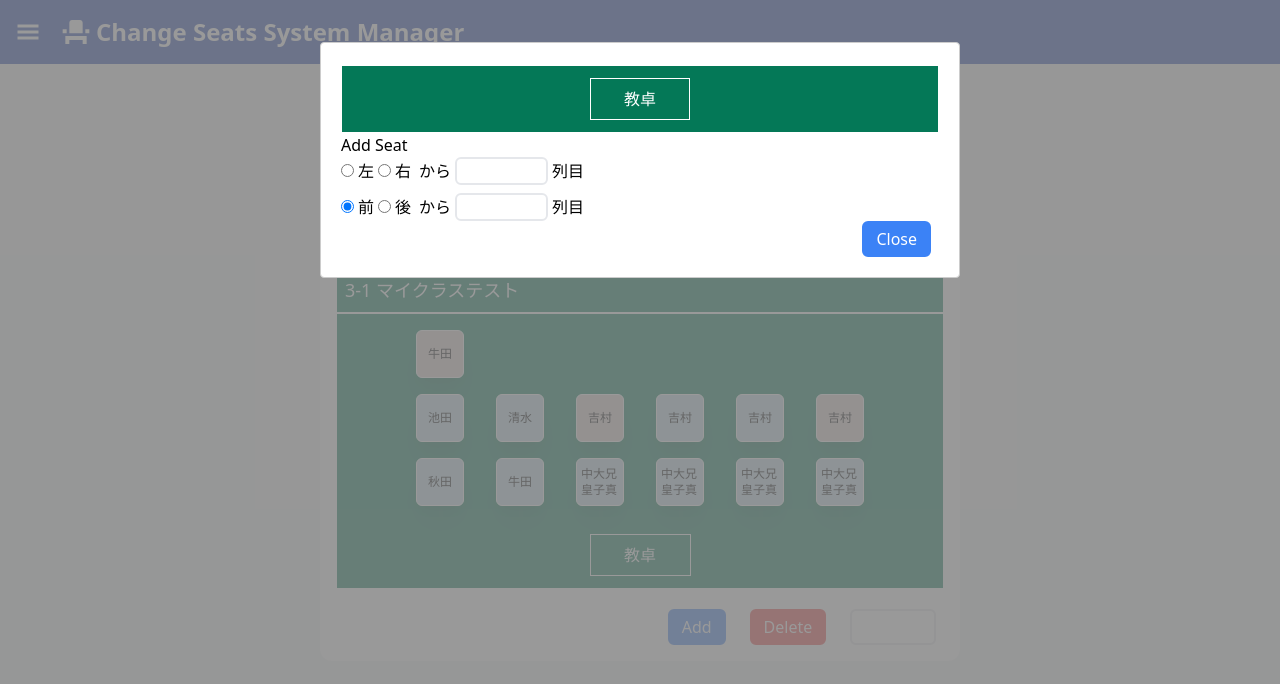
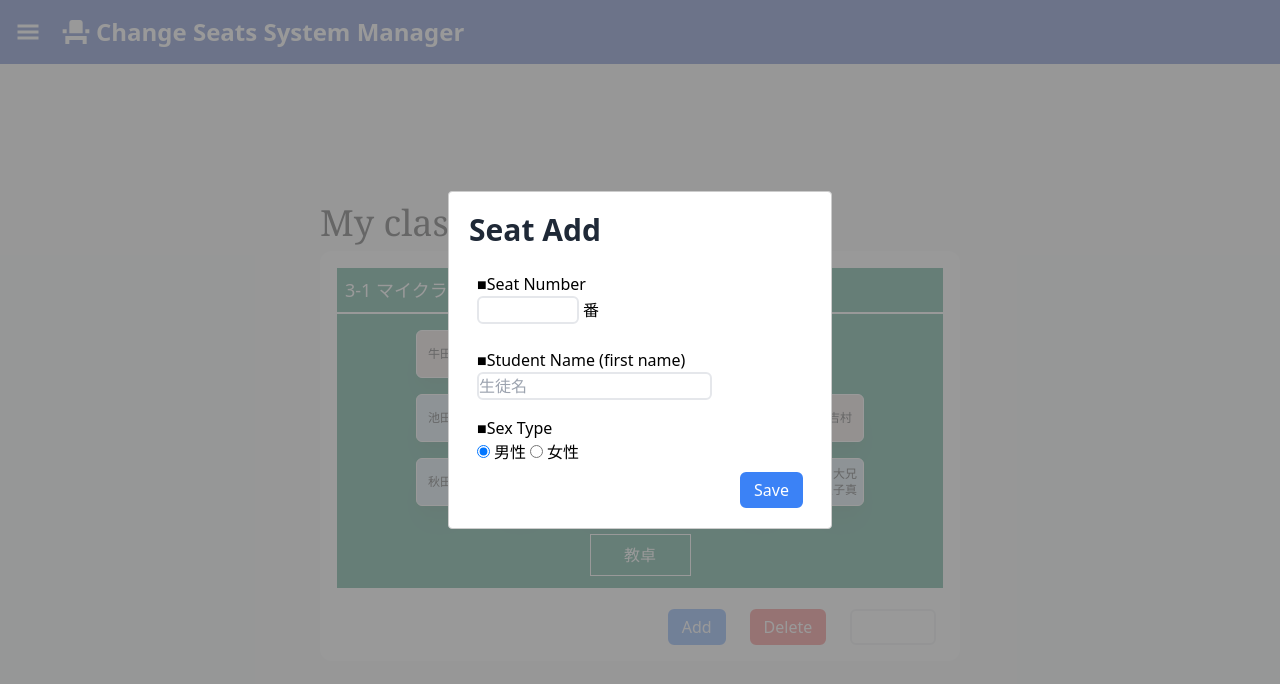
Before and after one commit to ry-shimizu/change-seats-system_front, a Next.js app: page /myclass/detail/1 in a window 1280 px wide. Both pictures are taken after a click on the button "Add". Shown: the top 684 px of the page. Built offline with nearby package versions, Linux system fonts and the light colour scheme.

Commit message:
モーダル内addを実装

```diff
--- a/next.config.js
+++ b/next.config.js
@@ -1,8 +1,4 @@
 /** @type {import('next').NextConfig} */
-const nextConfig = {
-  experimental: {
-    serverActions: true,
-  },
-};
+const nextConfig = {};
 
 module.exports = nextConfig;
--- a/src/app/components/ClassDetail/Seat.tsx
+++ b/src/app/components/ClassDetail/Seat.tsx
@@ -1,3 +1,7 @@
+"use client";
+
+import { useState } from "react";
+
 export default function Seat({
   seatInfos,
 }: {
@@ -7,19 +11,23 @@ export default function Seat({
     seatDetails: { seatNumber: number; stundetId: number; studentName: string; sexType: number }[];
   }[];
 }) {
+  const [hover, setHover] = useState("");
   return (
     <>
       {seatInfos.map((seatInfo, index) => {
         return (
           <div className="flex items-center m-2 flex-col-reverse">
             {seatInfo.seatDetails.map((seatDetail, index) => {
+              const seatComboNum = String(seatInfo.col) + String(seatDetail.seatNumber);
               return (
                 <div
                   className={`${
                     seatDetail.sexType === 1 ? "bg-blue-100/90" : "bg-red-100/90"
                   } aspect-square w-12 h-12 border border-white m-2 p-1 items-center justify-center flex flex-col text-xs shadow-xl rounded-md`}
+                  onMouseEnter={() => setHover(seatComboNum)}
+                  onMouseLeave={() => setHover("")}
                 >
-                  {seatDetail.studentName}
+                  {hover === seatComboNum ? seatComboNum : seatDetail.studentName}
                 </div>
               );
             })}
--- a/src/app/otherclass/detail/[class_id]/action-buttons.tsx
+++ b/src/app/otherclass/detail/[class_id]/action-buttons.tsx
@@ -1,6 +1,5 @@
 "use client";
 import Button from "@/app/components/Button";
-import BlackBoard from "@/app/components/ClassDetail/BlackBoard";
 import { SetStateAction, useState } from "react";
 import Modal from "react-modal";
 
@@ -17,20 +16,20 @@ export default function ActionButtons({ startPoint }: { startPoint: number }) {
     setIsOpen(false);
   };
 
-  const [startSeat, setStartSeat] = useState("right");
-  const handleStartSeatChange = (e: { target: { value: SetStateAction<string> } }) => {
-    setStartSeat(e.target.value);
+  const [sexType, setSexType] = useState(1);
+  const handleSexType = (e: { target: { value: SetStateAction<string> } }) => {
+    setSexType(Number(e.target.value));
   };
 
   const customStyles = {
     content: {
-      top: "20%",
+      top: "45%",
       left: "50%",
       right: "auto",
       bottom: "auto",
       marginRight: "-50%",
       transform: "translate(-50%, -50%)",
-      minWidth: "50%",
+      minWidth: "30%",
     },
     overlay: {
       backgroundColor: "rgba(128, 128, 128, 0.8)",
@@ -39,73 +38,61 @@ export default function ActionButtons({ startPoint }: { startPoint: number }) {
 
   return (
     <div className="mt-5 flex justify-end">
+      {/* add ----------------------------------------------------------------- */}
       <Button color="blue" message="Add" px={2} handleClick={() => handleOpenClick(setIsAddOpen)} />
+
       <Modal
         isOpen={isAddOpen}
         contentLabel="test"
         onRequestClose={() => handleCloseClick(setIsAddOpen)}
         style={customStyles}
       >
-        <BlackBoard></BlackBoard>
-        <form action="">
+        <h2 className="text-3xl font-bold text-gray-800 mb-4">Seat Add</h2>
+        <form action="" className="mt-2">
           <div className="mb-2">
-            <h3>Add Seat</h3>
+            <div className="p-2">
+              <h3>■Seat Number</h3>
+              <input type="number" name="col" className="border-2 rounded-md" min={1} max={1000} />
+              <span className="p-1">番</span>
+            </div>
+          </div>
+
+          <div className="p-2">
+            <h3>■Student Name (first name)</h3>
+            <input
+              type="text"
+              name="studentName"
+              placeholder="生徒名"
+              maxLength={6}
+              size={20}
+              className="border-2 rounded-md"
+            />
+          </div>
+          <div className="p-2">
+            <h3>■Sex Type</h3>
             <input
               type="radio"
-              name="startPoint"
-              value="right"
-              checked={startSeat === "right"}
-              onChange={handleStartSeatChange}
+              name="sexType"
+              value={1}
+              checked={sexType === 1}
+              onChange={handleSexType}
             />
-            <span className="p-1">左</span>
+            <span className="p-1">男性</span>
             <input
               type="radio"
-              name="startPoint"
-              value="left"
-              checked={startSeat === "left"}
-              onChange={handleStartSeatChange}
+              name="sexType"
+              value={2}
+              checked={sexType === 2}
+              onChange={handleSexType}
             />
-            <span className="p-1">右</span>
-            <span className="p-1">から</span>
-            <input type="number" name="col" className="border-2 rounded-md" min={1} max={100} />
-            <span className="p-1">列目</span>
-          </div>
-          <div>
-            <input
-              type="radio"
-              name="startPoint"
-              value="right"
-              checked={startSeat === "right"}
-              onChange={handleStartSeatChange}
-            />
-            <span className="p-1">前</span>
-            <input
-              type="radio"
-              name="startPoint"
-              value="left"
-              checked={startSeat === "left"}
-              onChange={handleStartSeatChange}
-            />
-            <span className="p-1">後</span>
-            <span className="p-1">から</span>
-            <input type="number" name="col" className="border-2 rounded-md" min={1} max={100} />
-            <span className="p-1">列目</span>
+            <span className="p-1">女性</span>
           </div>
         </form>
-        <Button
-          color="blue"
-          message="Close"
-          px={2}
-          handleClick={() => handleCloseClick(setIsAddOpen)}
-        />
+        <Button color="blue" message="Save" px={2} />
       </Modal>
 
-      <Button
-        color="red"
-        message="Delete"
-        px={2}
-        handleClick={() => handleOpenClick(setIsDeleteOpen)}
-      />
+      {/* delete-----------------------------------------------------------------  */}
+      <Button color="red" message="Delete" px={2} />
       <Modal
         isOpen={isDeleteOpen}
         contentLabel="test"
@@ -121,6 +108,7 @@ export default function ActionButtons({ startPoint }: { startPoint: number }) {
         />
       </Modal>
 
+      {/* change-----------------------------------------------------------------  */}
       <Button
         color="emerald"
         message="Change"
```
